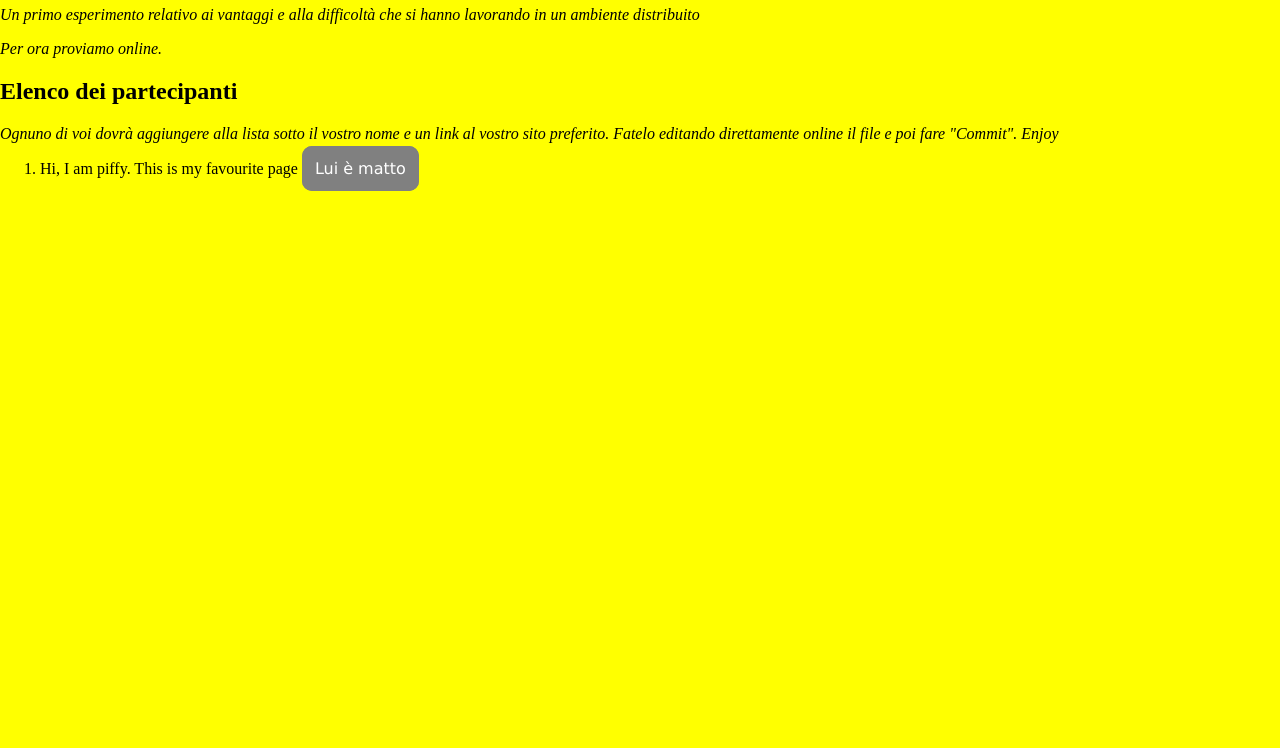
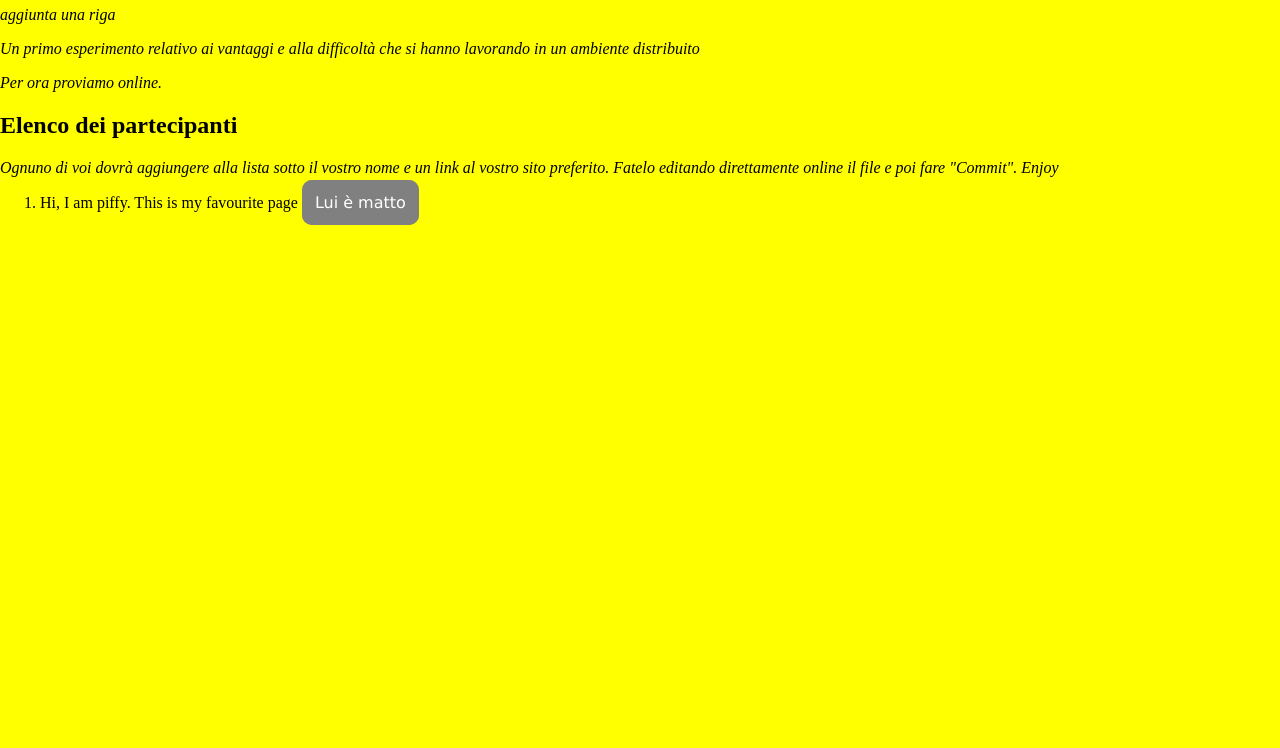
Before and after one commit to g4solio/GitHubGym, a plain HTML site: page Step1/index.html in a window 1280 px wide. Shown: the part 52-800 px from the top of the page. Drawn offline with Linux system fonts and the light colour scheme.

Commit message:
Update index.html
aggiunta una riga

```diff
--- a/Step1/index.html
+++ b/Step1/index.html
@@ -6,6 +6,7 @@
   </head>
   <body>
     <h1>GitHub Gym</h1>
+    <p>aggiunta una riga<p>
     <p>Un primo esperimento relativo ai vantaggi e alla difficoltà che si hanno lavorando in un ambiente distribuito</p>
     <p>Per ora proviamo online.</p>
 
```
